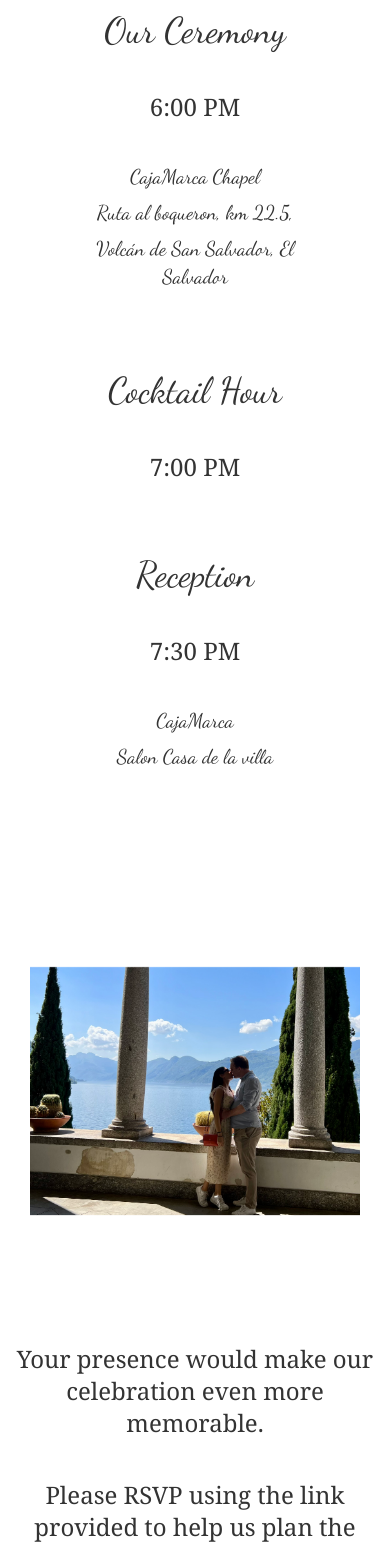
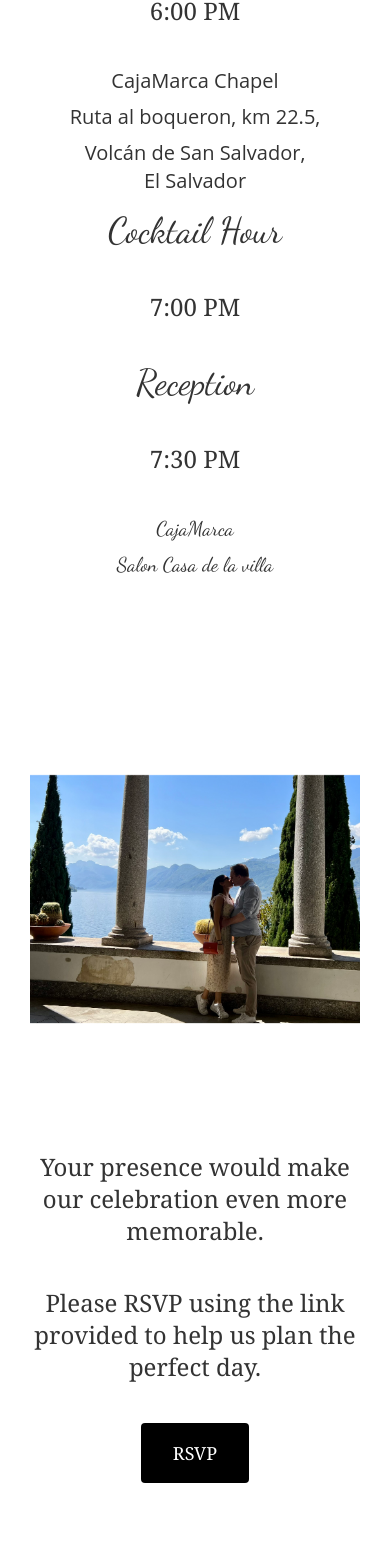
Before and after one commit to Denomz144/Jessica-Francois-Wedding, a React (Vite) app in the folder wedding-website/: page / in a window 390 px wide. Shown: the part 1813-3360 px from the top of the page. Built offline with nearby package versions, Linux system fonts and the light colour scheme.

Commit message:
fixed the layout for bigger screens

```diff
--- a/wedding-website/src/components/CeremonySection.tsx
+++ b/wedding-website/src/components/CeremonySection.tsx
@@ -9,17 +9,16 @@ const CeremonySection: React.FC = () => {
         <section
           ref={ref}
           id="ceremony"
-          className={`flex flex-col md:flex-row ${
+          className={`flex flex-col md:flex-col ${
             inView ? "animate-fadeIn" : ""
           }`}
         >
           {/* Asegurarse de que la imagen de fondo se muestre en la vista móvil */}
           <div
-            className="w-full md:w-1/2 h-96 md:h-screen bg-center bg-no-repeat bg-cover"
+            className="w-full md:w-full h-80 md:h-screen bg-center bg-no-repeat bg-cover"
             style={{ backgroundImage: `url(${ceremonyImage})` }}
           />
           {/* Contenido del texto alineado al centro y con padding solo en móviles */}
-          <div className="font-dancing w-full md:w-1/2 flex items-center justify-center p-8 md:p-0">
           <div
             className="text-center"
             style={{
@@ -27,14 +26,19 @@ const CeremonySection: React.FC = () => {
               margin: "0 auto", // Esto centra el contenido en todas las vistas
             }}
           >
-              <h2 className="font-dancing text-4xl md:text-7xl mb-10">Our Ceremony</h2>
+            <h2 className="font-dancing text-4xl md:text-7xl mb-10">
+              Our Ceremony
+            </h2>
             <p className="text-2xl md:text-5xl font-serif mb-10">6:00 PM</p>
             <p className="text-xl md:text-2xl mb-2">CajaMarca Chapel</p>
-              <p className="text-xl md:text-2xl mb-2">Ruta al boqueron, km 22.5,</p>
-              <p className="text-xl md:text-2xl mb-4">Volcán de San Salvador, El Salvador</p>
+            <p className="text-xl md:text-2xl mb-2">
+              Ruta al boqueron, km 22.5,
+            </p>
+            <p className="text-xl md:text-2xl mb-4">
+              Volcán de San Salvador,<p></p>El Salvador
+            </p>
           </div>
-          </div>
-          <div className="w-full md:w-1/2 flex items-center justify-center p-8 md:p-0">
+
           <div
             className="text-center font-dancing"
             style={{
@@ -42,11 +46,10 @@ const CeremonySection: React.FC = () => {
               margin: "0 auto", // Esto centra el contenido en todas las vistas
             }}
           >
-              <h2 className="font-dancing text-4xl md:text-7xl mb-10">Cocktail Hour</h2>
+            <h2 className="font-dancing text-4xl md:text-7xl mb-10">
+              Cocktail Hour
+            </h2>
             <p className="text-2xl md:text-5xl font-serif mb-10">7:00 PM</p>
-
-            </div>
-
           </div>
           <div
             className="text-center font-dancing"
@@ -55,7 +58,9 @@ const CeremonySection: React.FC = () => {
               margin: "0 auto", // Centered for all views
             }}
           >
-              <h2 className="font-dancing text-4xl md:text-7xl mb-10">Reception</h2>
+            <h2 className="font-dancing text-4xl md:text-7xl mb-10">
+              Reception
+            </h2>
             <p className="text-2xl md:text-5xl font-serif mb-10">7:30 PM</p>
             <p className="text-xl md:text-2xl mb-2">CajaMarca</p>
             <p className="text-xl md:text-2xl mb-2">Salon Casa de la villa</p>
--- a/wedding-website/src/components/RSVPButtonSection.tsx
+++ b/wedding-website/src/components/RSVPButtonSection.tsx
@@ -11,7 +11,7 @@ const RSVPButtonSection: React.FC = () => {
   return (
     <div>
       {/* Esta sección se ocultará en pantallas pequeñas (sm:) y será visible en pantallas más grandes */}
-      <div
+      {/* <div
         id="rsvp-button-section-large"
         className="hidden sm:flex bg-cover bg-left-bottom h-screen flex-col justify-center items-center"
         style={{
@@ -38,11 +38,34 @@ const RSVPButtonSection: React.FC = () => {
         >
           RSVP
         </a>
-      </div>
+      </div> */}
 
       {/* Esta sección se mostrará solo en pantallas pequeñas (sm:) */}
+      <div className="flex items-center justify-center w-full h-full px-8 md:px-0">
+        <div className="max-w-md mx-auto text-center">
+          <p className="text-2xl md:text-5xl font-serif mb-10">
+            Your presence would make our celebration even more memorable.
+          </p>
+          <p className="text-2xl md:text-5xl font-serif mb-10">
+            Please RSVP using the link provided to help us plan the perfect day.
+          </p>
+          <button
+            onClick={handleRsvpClick}
+            className="text-lg font-serif bg-black text-white px-8 py-4 rounded mb-24 hover:bg-gray-800 transition-colors"
+          >
+            RSVP
+          </button>
+        </div>
+      </div>
       <div
-        className="text-center font-dancing"
+        id="rsvp-button-section-small"
+        className="hidden lg:block flex-col justify-center items-center text-center h-screen bg-contain bg-center bg-no-repeat"
+        style={{
+          backgroundImage: `url(${backgroundImage})`,
+        }}
+      />
+      {/* <div
+        className="text-center font-dancing justify-center items-center"
         style={{
           maxWidth: "600px",
           margin: "0 auto", // Centered for all views
@@ -54,13 +77,8 @@ const RSVPButtonSection: React.FC = () => {
         <p className="text-2xl md:text-5xl font-serif mb-10">
           Please RSVP using the link provided to help us plan the perfect day.
         </p>
-        <button
-          onClick={handleRsvpClick}
-          className="text-lg font-serif bg-black text-white px-8 py-4 rounded mb-8 hover:bg-gray-800 transition-colors"
-        >
-          RSVP
-        </button>
-      </div>
+
+      </div> */}
       <div
         id="rsvp-button-section-small"
         className="sm:hidden flex flex-col justify-center items-center text-center h-screen bg-cover bg-center"
--- a/wedding-website/src/components/ReceptionSection.tsx
+++ b/wedding-website/src/components/ReceptionSection.tsx
@@ -9,9 +9,9 @@ const ReceptionSection: React.FC = () => {
         <section
           ref={ref}
           id="reception"
-          className={`flex flex-col md:flex-row-reverse ${
+          className={`flex ${
             inView ? "animate-fadeIn" : ""
-          }`}
+          } justify-center items-center`} // This ensures the content is centered in the viewport
         >
           {/* Image container for desktop view on the right and mobile view on top */}
           <div
@@ -20,13 +20,6 @@ const ReceptionSection: React.FC = () => {
             }`}
             style={{ backgroundImage: `url(${receptionImage})` }}
           />
-          {/* Text container on the left for desktop view and on bottom for mobile view */}
-          <div
-            className={`w-full md:w-1/2 flex items-center justify-center p-0 md:p-0 ${
-              inView ? "slideInFromLeft" : ""
-            }`}
-          >
-          </div>
         </section>
       )}
     </InView>
```
Lines whose indentation alone changed are shown as unchanged.
